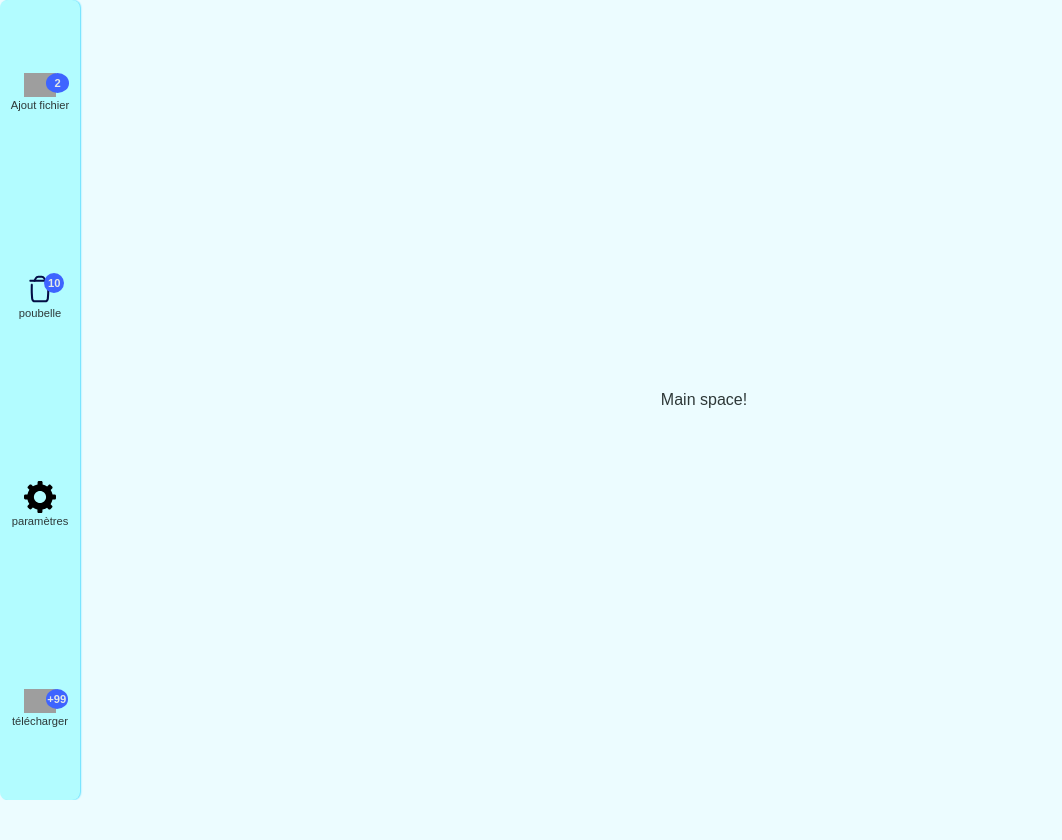
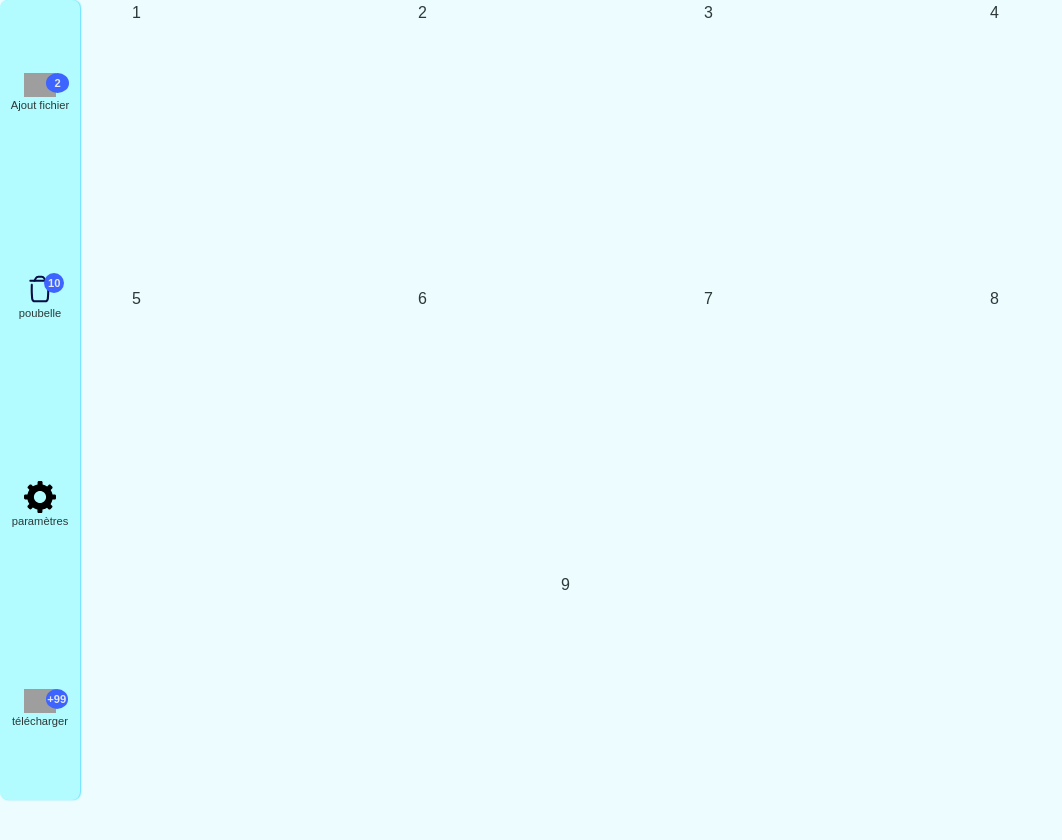
Before and after one commit to jonitoh/pdf-finesseur, a React (Create React App) app: page / in a window 1280 px wide. Shown: the top 840 px of the page, without its empty margins (0-1062 px from the left). Before the commit the page ends 800 px from the top, so only its background shows below. Built offline with nearby package versions, Linux system fonts and the light colour scheme; grey boxes are pictures that could not be loaded.

Commit message:
start grid work -- plain thumbnail added

```diff
--- a/src/App.js
+++ b/src/App.js
@@ -1,8 +1,9 @@
 import React from 'react';
 import { BrowserRouter, Routes, Route } from 'react-router-dom';
 import './App.css';
-import Home from './components/Home/Home';
+import Placeholder from './components/Placeholder/Placeholder';
 import SimpleNavbar from './components/Navbar/SimpleNavbar/SimpleNavbar';
+import HomePage from './pages/HomePage/HomePage'
 
 const App = () => {
 
@@ -14,19 +15,19 @@ const App = () => {
           <Routes>
             <Route
               path="/"
-              element={<Home placeholder={"Main space!"} />}
+              element={<HomePage />}
             />
             <Route
               path="/settings"
-              element={<Home placeholder={"Here are your settings!"} />}
+              element={<Placeholder>Here are your settings!</Placeholder>}
             />
             <Route
               path="/add"
-              element={<Home placeholder={"Go upload a file!"} />}
+              element={<Placeholder>Go upload a file!</Placeholder>}
             />
             <Route
               path="/bin"
-              element={<Home placeholder={"Here are all the deleted pages!"} />}
+              element={<Placeholder>Here are all the deleted pages!</Placeholder>}
             />
           </Routes>
 
--- /dev/null
+++ b/src/components/Card/Thumbnail/Thumbnail.css
@@ -0,0 +1,95 @@
+.card {
+    width: 200px;
+    height: 300px;
+    padding: .5rem;
+    position: relative;
+    display: flex;
+    align-items: flex-end;
+    transition: 0.4s ease-out;
+}
+
+.card:hover:before {
+    opacity: .75;
+}
+
+.card:before {
+    content: "";
+    position: absolute;
+    top: 0;
+    left: 0;
+    display: block;
+    width: 100%;
+    height: 100%;
+    background: rgba(0, 0, 0, 0.6);
+    z-index: 2;
+    transition: 0.5s;
+    opacity: 0;
+}
+
+.card > img {
+    padding: .5rem;
+    width: 100%;
+    height: 100%;
+    position: absolute;
+    top: 0;
+    left: 0;
+}
+
+.card .info-content {
+    z-index: 3;
+    color: white;
+    opacity: 0;
+    transform: translateY(30px);
+    transition: 0.5s;
+}
+
+.card:hover .info-content {
+    opacity: .75;
+    transform: translateY(0px);
+}
+
+/* the overall structure of an info section: buttons and text */
+.info-content {
+    position: absolute;
+    top: 0;
+    left: 0;
+    right: 0;
+    bottom: 0;
+    display: flex;
+    justify-content: space-between;
+    flex-direction: column;
+}
+
+.top-section {
+    height: 5vh;
+    padding: 1vh 2vw;
+    display: flex;
+    justify-content: space-between;
+}
+
+.right-area,
+.left-area {
+    display: inline-flex;
+}
+
+.left-area img,
+.right-area img {
+    display: block;
+}
+
+.left-area img:hover,
+.right-area img:hover {
+    fill: rgb(237, 239, 241);
+}
+
+.bottom-section {
+    height: 5vh;
+    padding: 1vh 2vw;
+    text-align: center;
+}
+
+.bottom-section h3 {
+    margin: 0px;
+    letter-spacing: 1px;
+    font-size: 15px;
+}
--- /dev/null
+++ b/src/components/Grid/Grid.css
@@ -0,0 +1,28 @@
+.grid-container {
+    width: 100%;
+    display: flex;
+    flex-wrap: wrap;
+    justify-content: space-around;
+    padding: .25rem;
+}
+
+.grid-item-wrapper {
+    flex-grow: 0;
+    flex-shrink: 0;
+    flex-basis: 25%;
+    display: flex;
+    justify-content: center;
+    align-items: stretch;
+    box-sizing: border-box;
+}
+
+.grid-item-wrapper:before {
+    content: '';
+    display: table;
+    padding-top: 100%;
+}
+
+.grid-item {
+    flex-grow: 1;
+    display: flex;
+}
--- /dev/null
+++ b/src/components/Grid/Grid.js
@@ -0,0 +1,31 @@
+
+import React from 'react';
+import PropTypes from 'prop-types';
+import './Grid.css';
+
+const DummyComponent = ({a}) => (<div>{a}</div>);
+const _items = [1, 2, 3, 4, 5, 6, 7, 8, 9];
+
+const Grid = ({items = _items, CardComponent = DummyComponent, fBasis = '25%'}) => {
+  const customStyle = { flexBasis : fBasis };
+
+  return (
+    <div className="grid-container">
+      {items.map((item, index) => (
+        <div className="grid-item-wrapper" key={index} style={customStyle}>
+          <div className="grid-item card">
+            <CardComponent {...{a: item}}/>
+          </div>
+        </div>))}
+    </div>
+  )
+}
+
+
+export default Grid;
+
+Grid.propTypes = {
+  items: PropTypes.array,
+  CardComponent: PropTypes.elementType,
+  fBasis: PropTypes.string
+}
--- /dev/null
+++ b/src/components/Placeholder/Placeholder.css
@@ -0,0 +1,7 @@
+.app__placeholder {
+    height: 100%;
+    display: flex;
+    justify-content: center;
+    align-items: center;
+    text-align: center;
+}
--- /dev/null
+++ b/src/components/Placeholder/Placeholder.js
@@ -0,0 +1,16 @@
+
+import React from 'react';
+import PropTypes from 'prop-types';
+import './Placeholder.css';
+
+const Placeholder = ({children}) => (
+        <div className="app__placeholder">
+            {children}
+        </div>
+)
+
+export default Placeholder;
+
+Placeholder.propTypes = {
+    children: PropTypes.any.isRequired
+}
--- /dev/null
+++ b/src/pages/HomePage/HomePage.js
@@ -0,0 +1,27 @@
+
+import React from 'react';
+import PropTypes from 'prop-types';
+import './HomePage.css';
+import Placeholder from '../../components/Placeholder/Placeholder';
+import Grid from '../../components/Grid/Grid';
+
+const HomePage = () => {
+
+    const files = [1, 2];
+
+    if (files.length === 0) {
+        return (
+            <Placeholder>
+                Go upload some files!
+            </Placeholder>
+        )
+    }
+    return (
+        <Grid/>
+    )
+}
+
+export default HomePage;
+
+HomePage.propTypes = {
+}
```
Also changed, not shown: src/components/Card/Thumbnail/Thumbnail.js (added, +40 -0 lines), src/pages/HomePage/HomePage.css (added).
